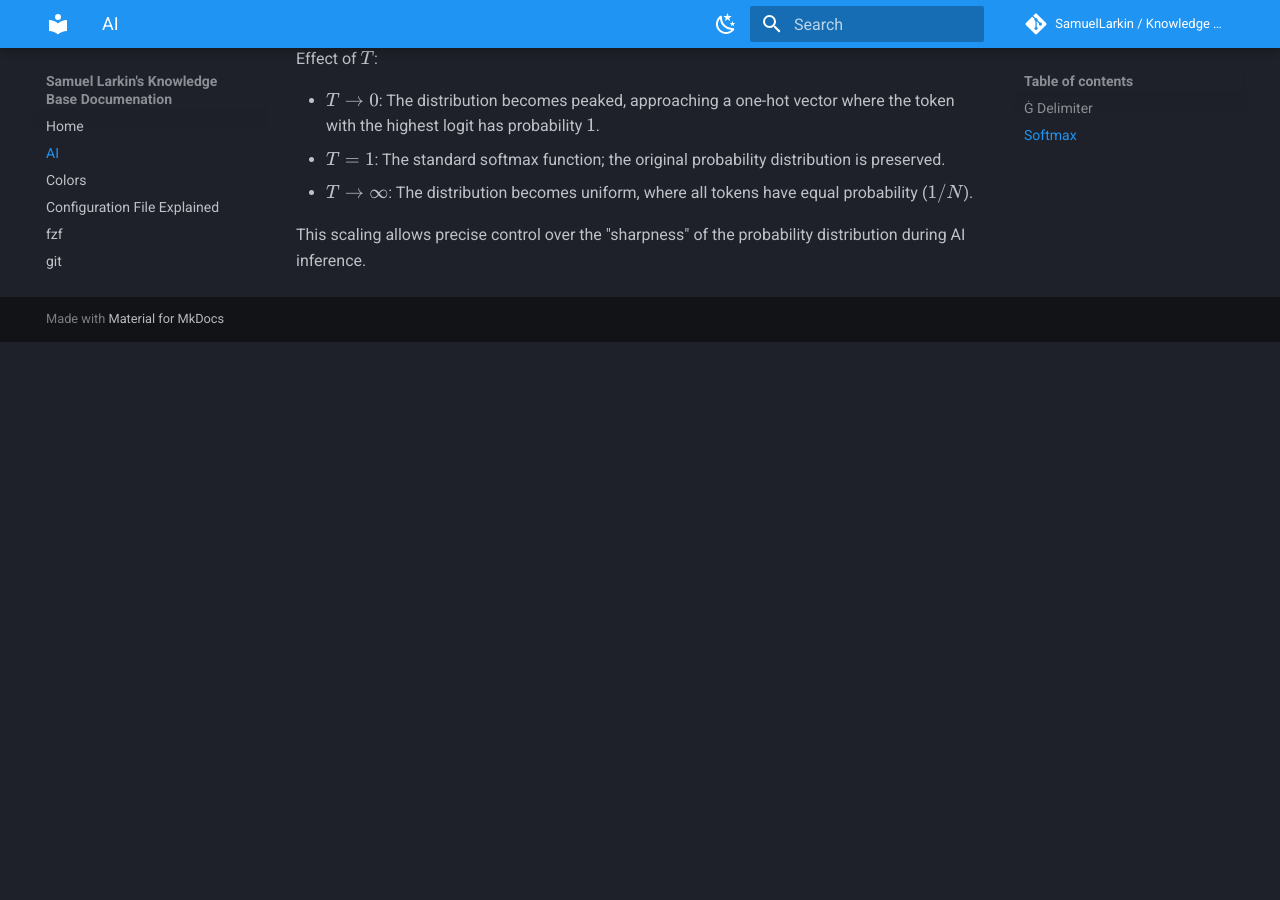
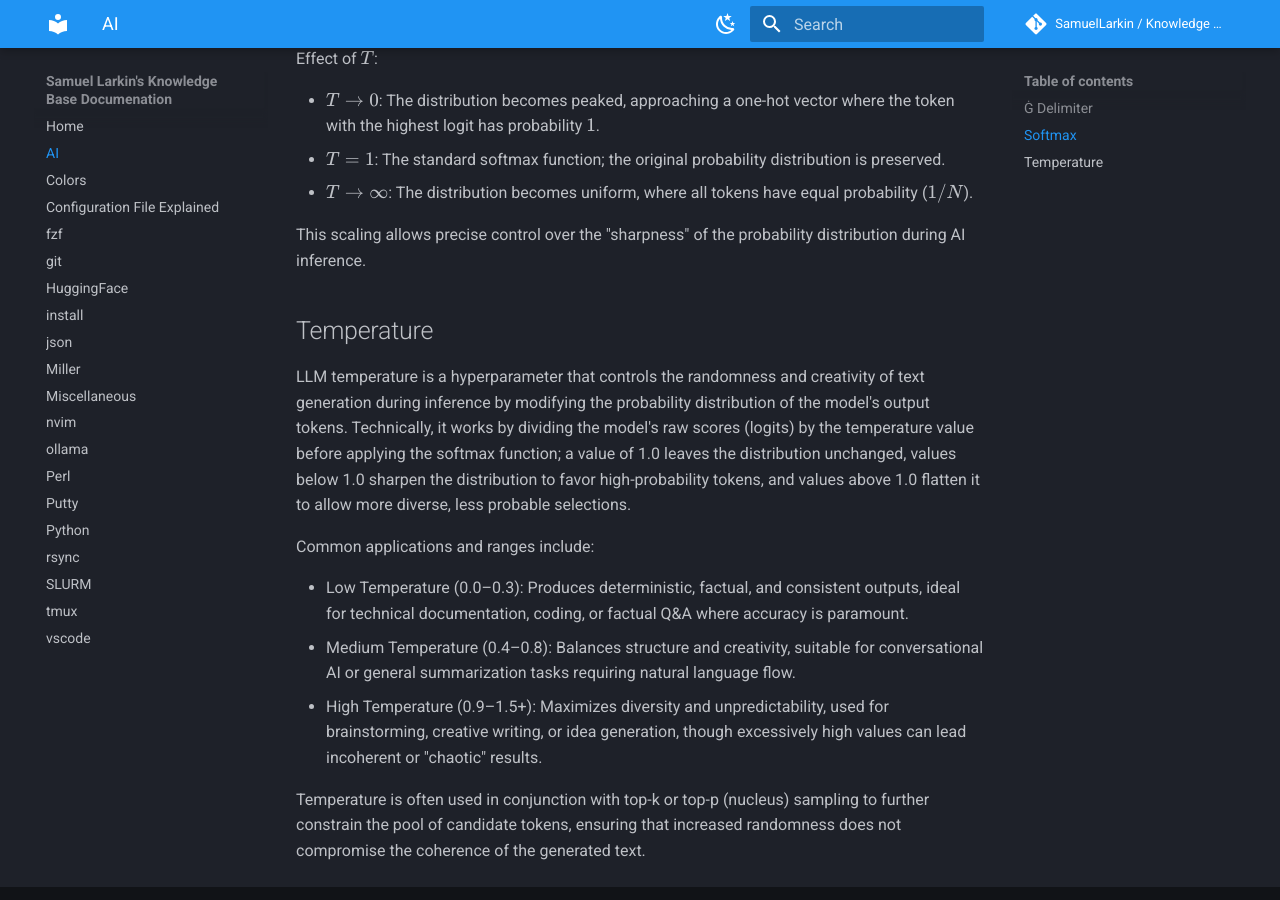
Before and after one commit to SamuelLarkin/kb, an MkDocs documentation site: the page built from docs/ai.md, in a window 1280 px wide and 900 px high, scrolled down 1485 px. Built offline with MkDocs 1.6.1 and Material for MkDocs 9.7.7, drawn with Linux system fonts in a browser that asks for light colours; comment, search, counter and statistics services are not loaded; the version menu is left out; before the commit the page ends 1827 px from its top, so only the background shows below that.

Commit message:
docs(ai): added temperature

```diff
--- a/docs/ai.md
+++ b/docs/ai.md
@@ -50,3 +50,16 @@
 - $T \to \infty$: The distribution becomes uniform, where all tokens have equal probability ($1/N$).
 
 This scaling allows precise control over the "sharpness" of the probability distribution during AI inference.
+
+## Temperature
+
+LLM temperature is a hyperparameter that controls the randomness and creativity of text generation during inference by modifying the probability distribution of the model's output tokens.
+Technically, it works by dividing the model's raw scores (logits) by the temperature value before applying the softmax function; a value of 1.0 leaves the distribution unchanged, values below 1.0 sharpen the distribution to favor high-probability tokens, and values above 1.0 flatten it to allow more diverse, less probable selections.
+
+Common applications and ranges include:
+
+- Low Temperature (0.0–0.3): Produces deterministic, factual, and consistent outputs, ideal for technical documentation, coding, or factual Q&A where accuracy is paramount.
+- Medium Temperature (0.4–0.8): Balances structure and creativity, suitable for conversational AI or general summarization tasks requiring natural language flow.
+- High Temperature (0.9–1.5+): Maximizes diversity and unpredictability, used for brainstorming, creative writing, or idea generation, though excessively high values can lead incoherent or "chaotic" results.
+
+Temperature is often used in conjunction with top-k or top-p (nucleus) sampling to further constrain the pool of candidate tokens, ensuring that increased randomness does not compromise the coherence of the generated text.
```
